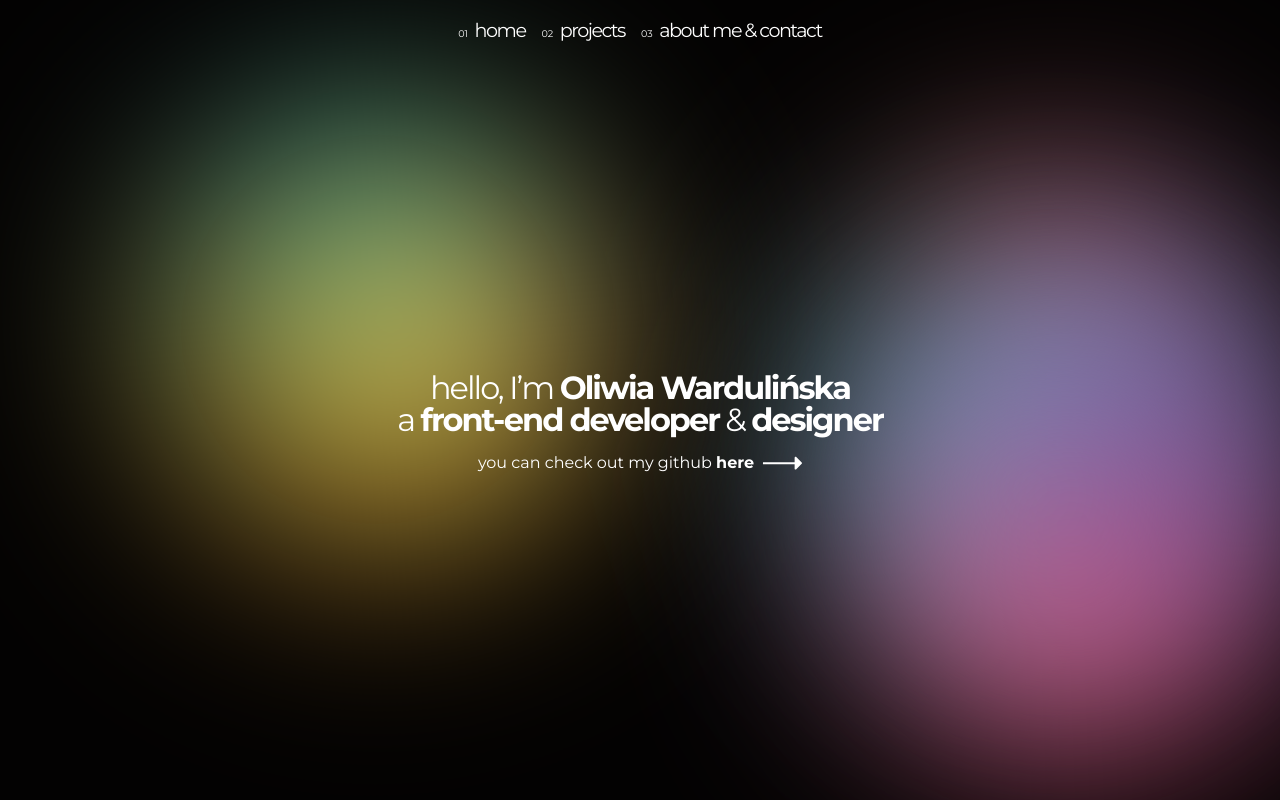
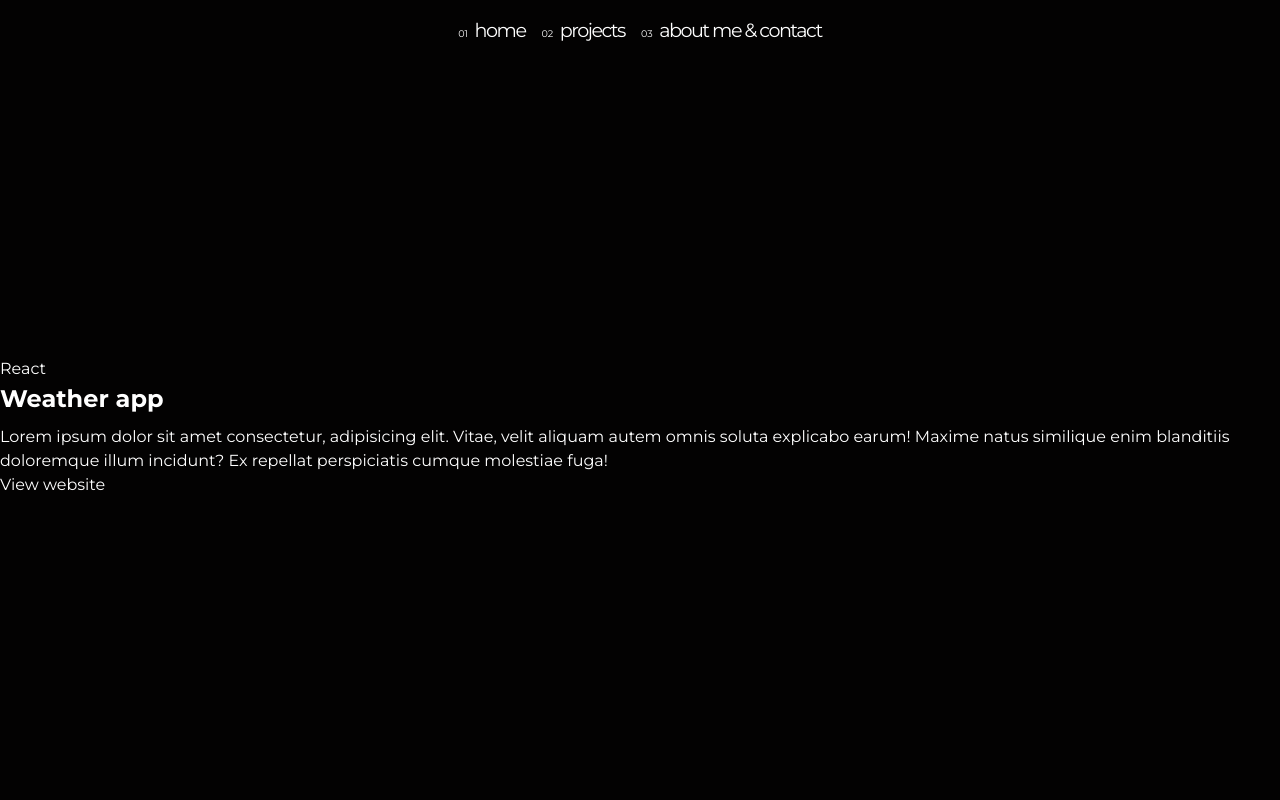
Before and after one commit to itsechi/portfolio, a React (Vite) app: page / in a window 1280 px wide. Built offline with nearby package versions, Linux system fonts and the light colour scheme.

Commit message:
Add projects component and properly fix the blob container z-index

```diff
--- a/src/App.jsx
+++ b/src/App.jsx
@@ -1,14 +1,15 @@
-import "./App.css";
 import { Nav } from "./components/Nav/Nav";
 import { Cursor } from "./components/Cursor/Cursor";
 import { Home } from "./components/Home/Home";
+import { Projects } from "./components/Projects/Projects";
 
 export const App = () => {
   return (
     <>
       <Cursor />
       <Nav />
-      <Home />
+      {/* <Home /> */}
+      <Projects />
     </>
   );
 };
--- a/src/components/Home/Home.module.scss
+++ b/src/components/Home/Home.module.scss
@@ -56,8 +56,9 @@ a {
   left: 0;
   top: 0;
   overflow: hidden;
-  z-index: -1;
-  background-color: #030202;
+  z-index: 1;
+  user-select: none;
+  pointer-events: none;
 }
 
 // .noise {
--- /dev/null
+++ b/src/components/Projects/Projects.jsx
@@ -0,0 +1,21 @@
+import styles from "./Projects.module.scss";
+
+export const Projects = () => {
+  return (
+    <main>
+      <div>
+        <div>
+          <p>React</p>
+        </div>
+        <h2>Weather app</h2>
+        <p>
+          Lorem ipsum dolor sit amet consectetur, adipisicing elit. Vitae, velit
+          aliquam autem omnis soluta explicabo earum! Maxime natus similique
+          enim blanditiis doloremque illum incidunt? Ex repellat perspiciatis
+          cumque molestiae fuga!
+        </p>
+        <a href="#">View website</a>
+      </div>
+    </main>
+  );
+};
--- /dev/null
+++ b/src/components/Projects/Projects.module.scss
@@ -0,0 +1,6 @@
+main {
+  display: flex;
+  align-items: center;
+  justify-content: center;
+  height: calc(100vh - 46px);
+}
--- a/src/index.scss
+++ b/src/index.scss
@@ -33,7 +33,7 @@ body {
   display: flex;
   justify-content: center;
   min-height: 100vh;
-  // background-color: #030202;
+  background-color: #030202;
   color: white;
 }
 
```
Also changed, not shown: src/App.css (deleted).
